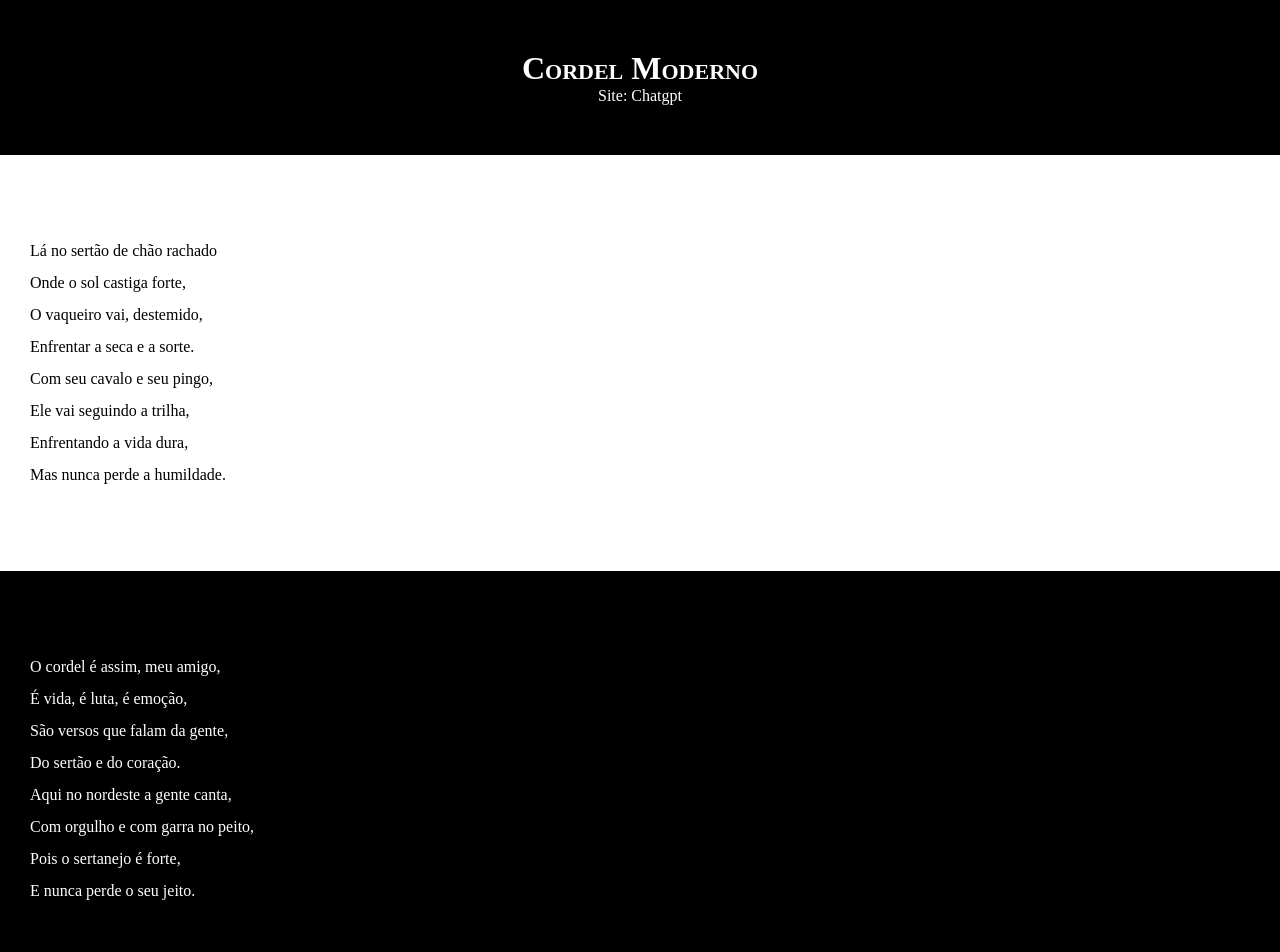
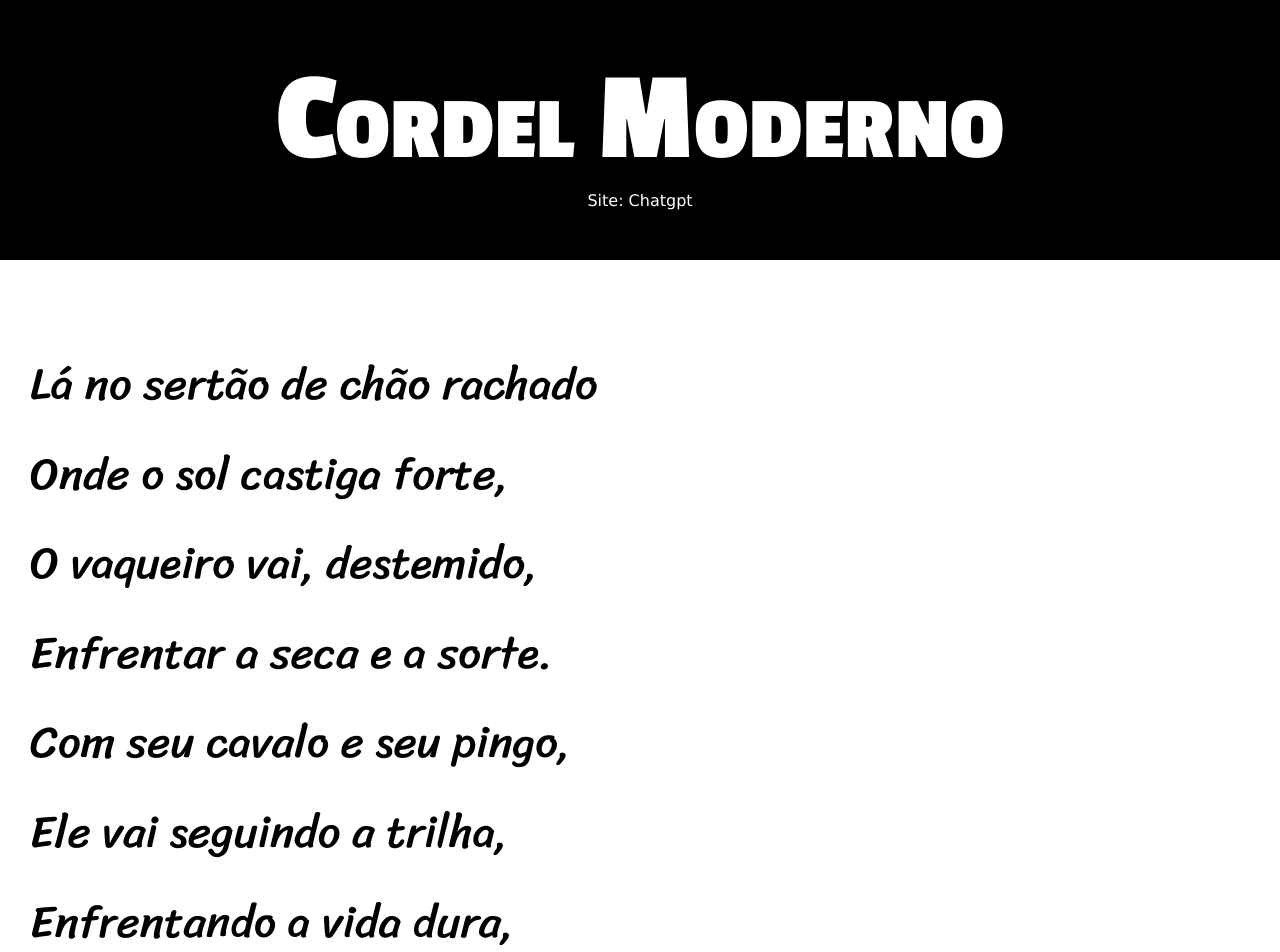
Before and after one commit to yThiagohenrique/html-css, a plain HTML site: page ex012G/index.html in a window 1280 px wide. Shown: the top 952 px of the page. Drawn offline with Linux system fonts and the light colour scheme.

Commit message:
atualização de estilos desafio 12

```diff
--- a/ex012G/estilo/style.css
+++ b/ex012G/estilo/style.css
@@ -1,5 +1,13 @@
 @charset "UTF-8";
 
+@import url('https://fonts.googleapis.com/css2?family=Passion+One:wght@400;700;900&display=swap');
+
+@import url('https://fonts.googleapis.com/css2?family=Sriracha&display=swap');
+:root {
+    --fonte1: Verdana, Geneva, Tahoma, sans-serif;
+    --fonte2: "Passion One", serif;
+    --fonte3: "Sriracha", serif;
+}
 * {
     margin: 0px;
     padding: 0px;
@@ -8,6 +16,7 @@
 html, body {
     min-height: 100vh;
     background-color: darkgray;
+    font-family: var(--fonte1);
 }
 
 header {
@@ -19,6 +28,8 @@ header {
 header > h1 {
     padding-top: 50px;
     font-variant: small-caps;
+    font-family: var(--fonte2);
+    font-size: 10vw;
 }
 
 header > p {
@@ -40,6 +51,8 @@ section {
     padding-bottom: 10vh;
     line-height: 2em;
     padding-left: 30px;
+    font-family: var(--fonte3);
+    font-size: 3.5vw;
 }
 
 section.normal {
@@ -53,7 +66,8 @@ section.imagem {
 }
 
 section.imagem > p {
-    width: 400px;
+    display: inline-block;
+    padding: 5px;
     background-color: black;
 }
 footer {
```
